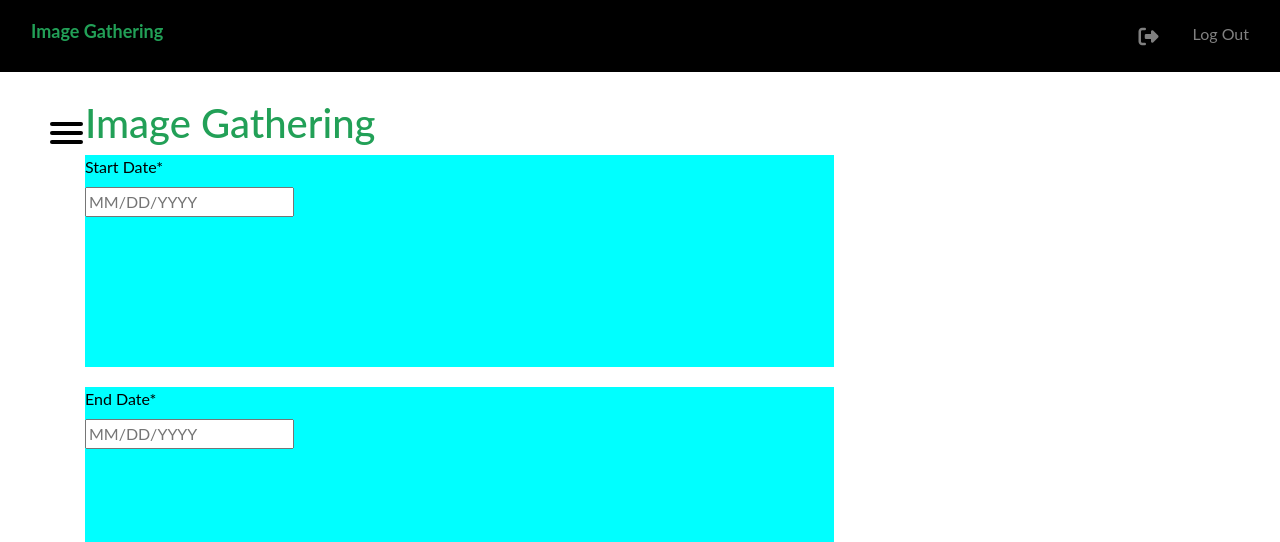
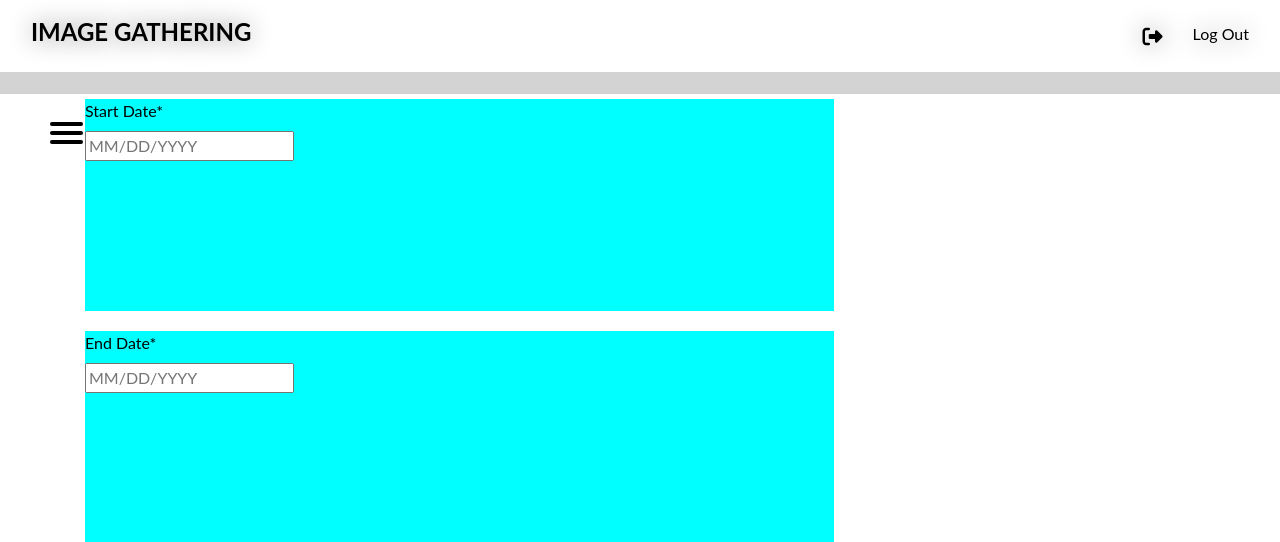
Before and after one commit to elsa-k-donovan/ImageFlow, a Django app: page /ImageFlow/ImageGathering/ in a window 1280 px wide; the page is wider, and only the part inside the window is pictured. Shown: the top 542 px of that part. Run offline with Django 3.2, Linux system fonts and the light colour scheme; the visitor is signed in with stand-in values (Sample User, id 1); parts of the project's set-up code (start-up, migrations or seed data) failed here and were passed over; some libraries are stand-ins or nearby versions.

Commit message:
updated UI design

```diff
--- a/DDI_Website/Templates_HTML/static/sidebar.css
+++ b/DDI_Website/Templates_HTML/static/sidebar.css
@@ -224,3 +224,7 @@
   .sidenav {padding-top: 15px;}
   .sidenav a {font-size: 18px;}
 }
+
+.navbar {
+  color: black;
+}
--- a/DDI_Website/Templates_HTML/templates/ImageFlow/ImageAnalysis.html
+++ b/DDI_Website/Templates_HTML/templates/ImageFlow/ImageAnalysis.html
@@ -19,6 +19,11 @@
 <script type="text/javascript" src="https://cdn.datatables.net/v/bs4/dt-1.10.22/datatables.min.js"></script>
 
 {% endblock title %}
+<style>
+  html {
+    background-color: lightgrey;
+  }
+</style>
 
   {% block taskResults %}
     <div class="container">
--- a/DDI_Website/Templates_HTML/templates/ImageFlow/ImageGathering.html
+++ b/DDI_Website/Templates_HTML/templates/ImageFlow/ImageGathering.html
@@ -19,9 +19,6 @@
   </script>
   <div class="container">
     <div class="text-left float-left pull-left">
-      <h1>
-        Image Gathering
-      </h1>
       {%  crispy gather_form gather_form.helper  %}
     </div>
   </div>
--- a/DDI_Website/Templates_HTML/templates/ImageFlow/ImageVisualization.html
+++ b/DDI_Website/Templates_HTML/templates/ImageFlow/ImageVisualization.html
@@ -92,6 +92,10 @@
   text {
     font-family: sans-serif;
     font-size: 10px;
+  }
+
+  body,html {
+    background-color: lightgrey;
   }
 
 </style>
--- a/DDI_Website/Templates_HTML/templates/navbar.html
+++ b/DDI_Website/Templates_HTML/templates/navbar.html
@@ -4,29 +4,29 @@
 {% load static %}
 <link rel="stylesheet" href="{% static 'sidebar.css' %}">
 
-<nav class="navbar navbar-dark" style="background-color: #000000;">
+<nav class="navbar navbar-dark" style="filter: drop-shadow(0 0 0.75rem grey);">
     <div class="container-fluid">
         <div class="navbar-header">
           <ul class="nav navbar-nav navbar-left pull-left">
             <li class="nav-item">
-                <a class="nav-link" href="#"> <h1 style="font-size: large;"> <strong> {{ PageName }} </strong>  </h1> </a></li>
+                <a class="nav-link" href="#"> <h1 style="font-size: 24px; text-transform: uppercase; color:black" > <strong> {{ PageName }} </strong>  </h1> </a></li>
             </li>
           </ul>
         </div>
         <div class="navbar-body">
           <ul class="nav navbar-nav navbar-right pull-right">
-              <li class="nav-item">
-                <a class="nav-link" href="/logout/">
-                  <span class="fa-stack fa-lg">
+              <li class="nav-item" style="color:black">
+                <a class="nav-link" href="/logout/" style="color:black">
+                  <span class="fa-stack fa-lg" style="color:black">
                     <i class="fas fa-sign-out-alt"></i>
-                  </span> Log Out </a></li>
+                  </span >Log Out</a></li>
           </ul>
         </div>
     </div>
 </nav>
 
 
-  <nav role="navigation" >
+  <nav role="navigation" style="background-color: lightgrey;">
     <div id="menuToggle">
       <!--
       A fake / hidden checkbox is used as click reciever,
@@ -49,9 +49,6 @@
       but hey, it's pure CSS magic.
       -->
       <ul id="menu">
-        <div class="dropdown-btn">
-            <a href="/">Home</a>
-          </div>
 
 
         <div class="dropdown-btn">
```
Also changed, not shown: DDI_Website/Templates_HTML/static/base.css (+26 -1 lines), 1 other file.
